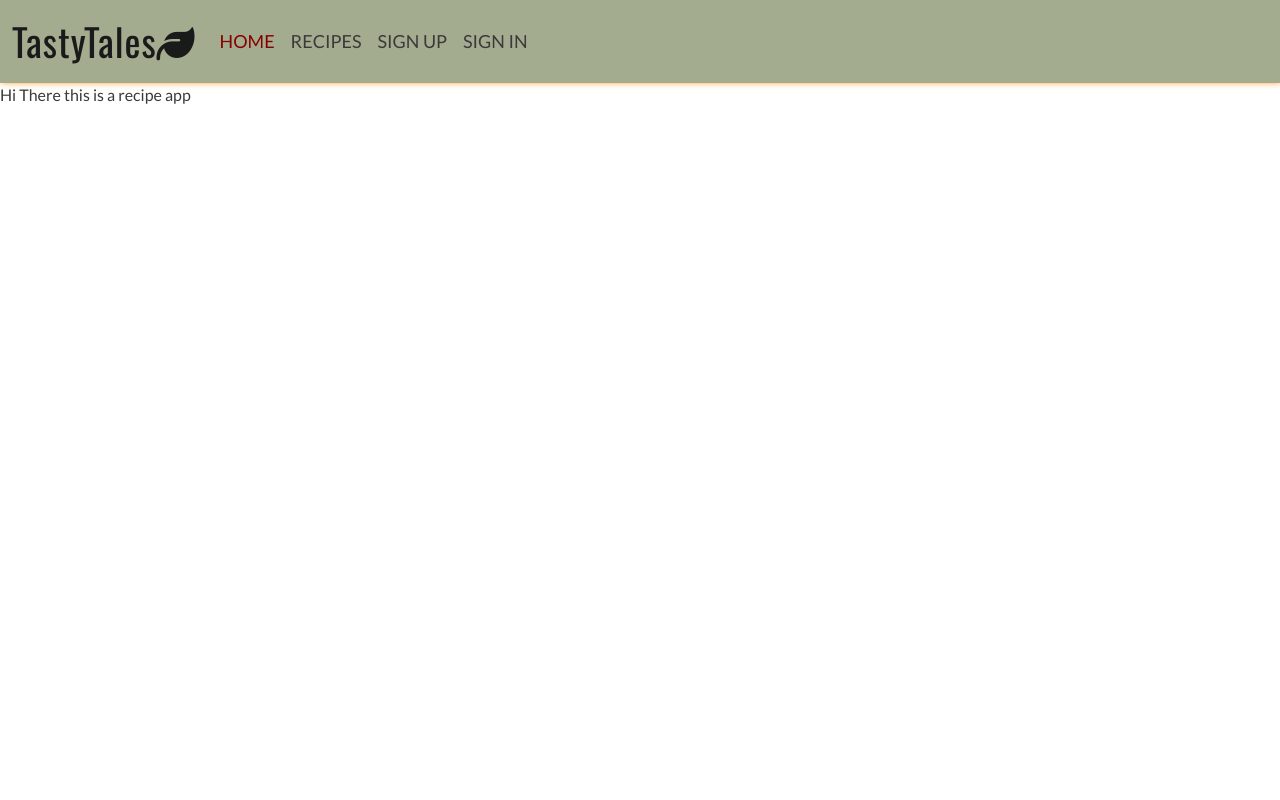
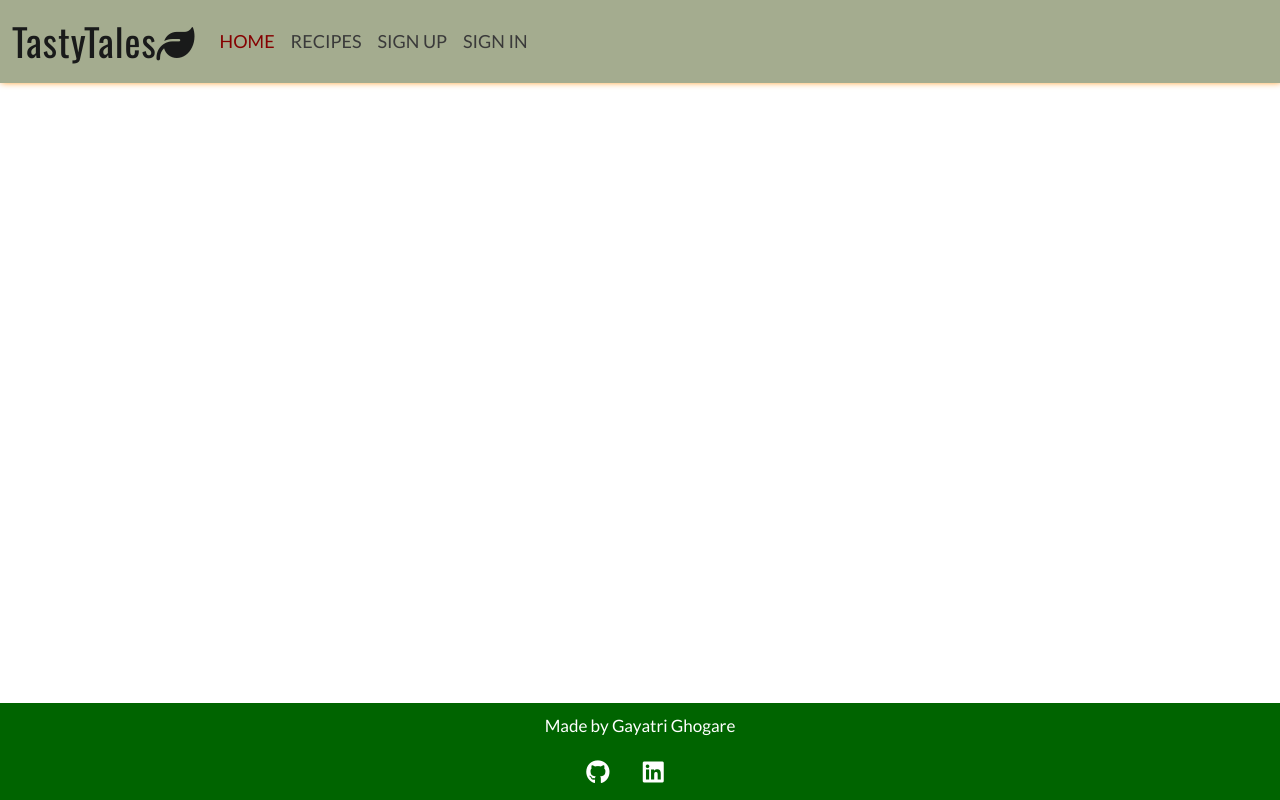
Before and after one commit to gayatrig19/tasty-tales-website-pp4, a Django app: page / in a window 1280 px wide. Run offline with Django 4.2, Linux system fonts and the light colour scheme; some libraries are stand-ins or nearby versions.

Commit message:
Create footer.html file and add styles

```diff
--- a/static/css/style.css
+++ b/static/css/style.css
@@ -19,12 +19,18 @@ body {
     flex-direction: column;
 }
 
+
 /* Headings */
 h1, h2, h3, h4, h5, h6 {
     font-family: Oswald, sans-serif;
     letter-spacing: 1.5px;
     color: #191a1a;
 }
+
+main {
+    flex: 1 0 auto;
+}
+
 
 /* Navbar */
 .navbar {
@@ -62,3 +68,29 @@ a.nav-link {
     font-weight: bold;
     color: #850000;
 }
+
+/* Footer */
+footer {
+    flex-shrink: 0;
+    text-align: center;
+    background-color: darkgreen;
+    padding: 10px;
+}
+
+footer p {
+    font-family: Lato, sans-serif;
+    font-size: 17px;
+    color: white;
+    font-weight: 450;
+}
+
+footer > a {
+    margin-right: 30px;
+    font-size: x-large;
+    color: white;
+}
+
+.social-links:hover {
+    color: #850000;
+    font-weight: bold;
+}
--- a/templates/base.html
+++ b/templates/base.html
@@ -24,15 +24,22 @@
 
     <!-- Custom CSS link -->
     <link rel="stylesheet" href="{% static 'css/style.css' %}">
-
     <title>Tasty Tales - {% block title %}{% endblock %}</title>
 </head>
 
 <body>
+    <!-- Header Navigation Content -->
     {% include 'includes/header.html' %}
-    <p>Hi There this is a recipe app</p>
 
+    <!-- Main Content -->
+    <main>
+    {% block content %}
+     <!-- Content from other templates goes here -->
+    {% endblock content %}
+    </main>
 
+    <!-- Header Navigation Content -->
+    {% include 'includes/footer.html' %}
 
 </body>
 </html>
--- /dev/null
+++ b/templates/includes/footer.html
@@ -0,0 +1,9 @@
+{% load static %}
+
+<footer class="social">
+    <p>Made by Gayatri Ghogare</p>
+    <a href="https://github.com/gayatrig19" id="github" target="_blank" rel="noopener"aria-label="Go to my GitHub repository!(Link opens in a new tab)">
+        <i class="fab fa-github social-links"></i></a>
+    <a href="https://www.linkedin.com/in/gayatri-ghogare-a8099692/" id="linkedin" target="_blank" rel="noopener" aria-label="Go to my LinkedIn!(Link opens in a new tab)">
+        <i class="fab fa-linkedin social-links"></i></a>
+</footer>
```
